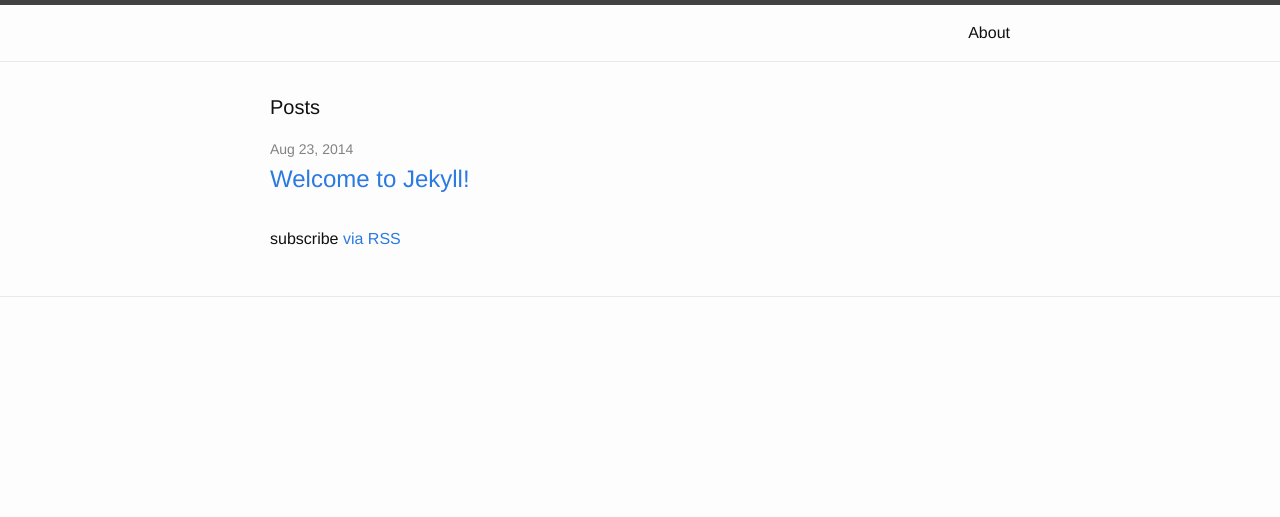
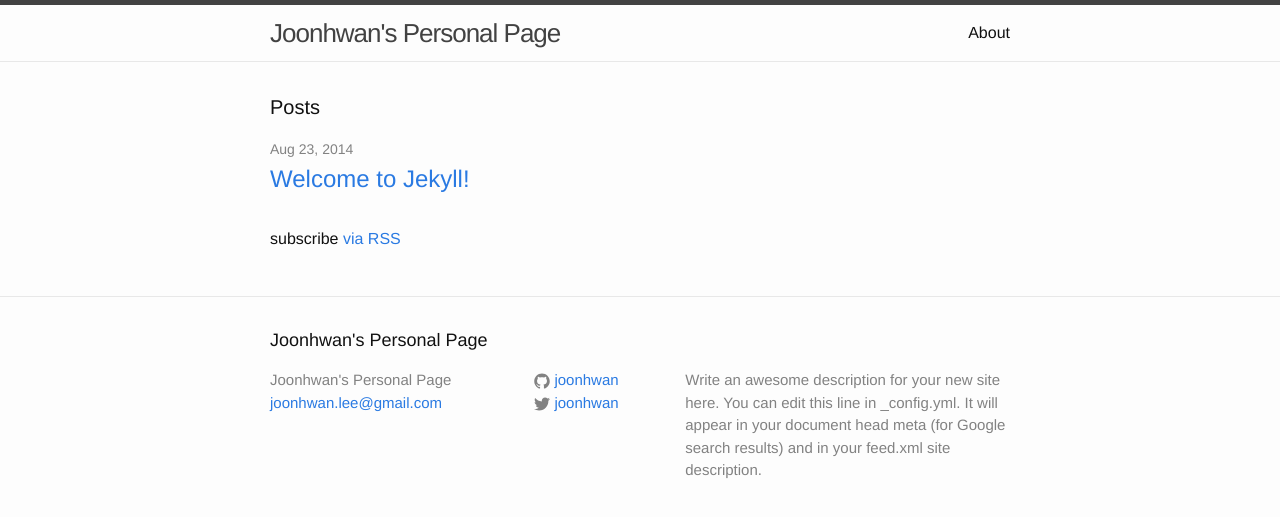
Before and after one commit to joonhwan/joonwan.github.io, a Jekyll site: the page built from index.html, in a window 1280 px wide. Shown: the top 517 px of the page. Built offline with Jekyll 4.4.1, drawn with Linux system fonts in a browser that asks for light colours; some of the changed lines change nothing that is shown.

Commit message:
restore to default config

```diff
--- a/_config.yml
+++ b/_config.yml
@@ -1,26 +1,15 @@
-# # Site settings
-# title: Joonhwan's Personal Page
-# email: joonhwan.lee@gmail.com
-# description: > # this means to ignore newlines until "baseurl:"
-#   Write an awesome description for your new site here. You can edit this
-#   line in _config.yml. It will appear in your document head meta (for
-#   Google search results) and in your feed.xml site description.
-# baseurl: "" # the subpath of your site, e.g. /blog/
+# Site settings
+title: Joonhwan's Personal Page
+email: joonhwan.lee@gmail.com
+description: > # this means to ignore newlines until "baseurl:"
+  Write an awesome description for your new site here. You can edit this
+  line in _config.yml. It will appear in your document head meta (for
+  Google search results) and in your feed.xml site description.
+baseurl: "" # the subpath of your site, e.g. /blog/
 
-# # url: "http://yourdomain.com" # the base hostname & protocol for your site
-# twitter_username: joonhwan
-# github_username:  joonhwan
+# url: "http://yourdomain.com" # the base hostname & protocol for your site
+twitter_username: joonhwan
+github_username:  joonhwan
 
-# # Build settings
-# markdown: kramdown
-
-destination: ./_site
-lsi:         false
-port:        4000
-highligher:  true
-markdown:    kramdown
-permalink:   date
-# title: Joonhwan's Personal Page
-# email: joonhwan.lee@gmail.com
-# twitter_username: joonhwan
-# github_username:  joonhwan
+# Build settings
+markdown: kramdown
```
